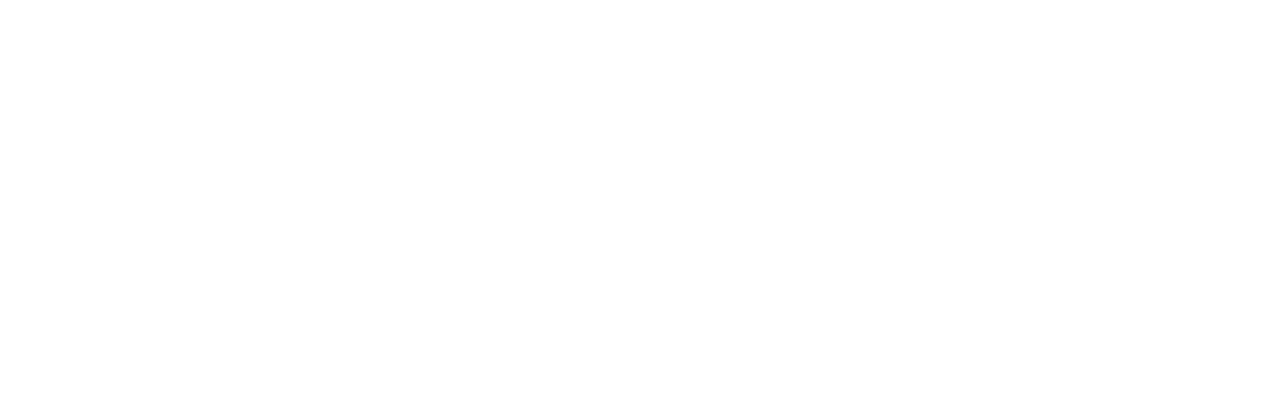
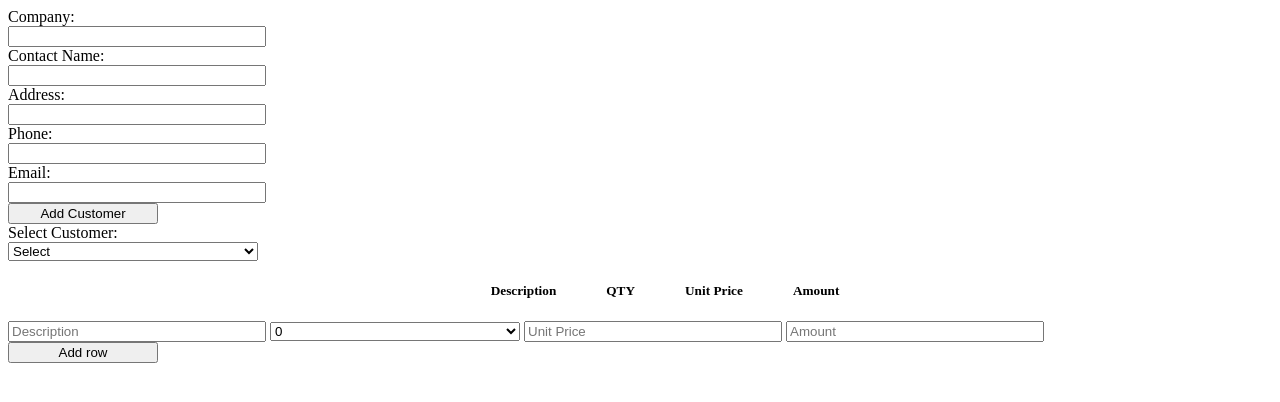
Before and after one commit to alexkiyko/invoce-form-vanilla-js, a plain HTML site: page index.html in a window 1280 px wide. Drawn offline with Linux system fonts and the light colour scheme.

Commit message:
add html components, functions

```diff
--- a/index.html
+++ b/index.html
@@ -8,6 +8,59 @@
     <link rel="stylesheet" href="styles.css" />
   </head>
   <body>
+    <div class="clientBox">
+      <label for="name">Company:</label>
+      <input type="text" id="company" />
+      <label for="name">Contact Name:</label>
+      <input type="text" id="contactName" />
+      <label for="name">Address:</label>
+      <input type="text" id="address" />
+      <label for="name">Phone:</label>
+      <input type="number" id="phone" />
+      <label for="name">Email:</label>
+      <input name="email" type="email" id="email" />
+      <button onclick="addCustomer()">Add Customer</button>
+      <label for="customer">Select Customer:</label>
+
+      <select id="selectItem" name="selectItem">
+        <option value="none">Select</option>
+      </select>
+
+
+    </div>
+
+    <div class="addItemHeader">
+      <div>
+        <h5>Description</h5>
+      </div>
+      <div>
+        <h5>QTY</h5>
+      </div>
+      <div>
+        <h5>Unit Price</h5>
+      </div>
+      <div>
+        <h5>Amount</h5>
+      </div>
+    </div>
+    <div id="form">
+      <div id="row-addService-0">
+        <input type="text" id="description" placeholder="Description">
+        <select id="selectQYT" name="selectQYT" onchange="getQyt()">
+          <option value="0">0</option>
+          <option value="1">1</option>
+          <option value="2">2</option>
+          <option value="3">3</option>
+          <option value="4">4</option>
+          <option value="5">5</option>
+        </select>
+        <input type="number" id="unitPrice" placeholder="Unit Price" onchange="getUnitPrice()">
+        <input type="text" id="amount" placeholder="Amount">
+      </div>
+
+    </div>
+      <button onclick="addNewRow()">Add row</button>
+    </div>
 
     <script src="scripts.js"></script>
   </body>
--- a/scripts.js
+++ b/scripts.js
@@ -0,0 +1,137 @@
+const clientList = [
+  {
+    id: "1",
+    company: "Test1",
+    contactName: "Alex Smith",
+    address: "123 st NY 11105",
+    phone: "1231234455",
+  },
+  {
+    id: "1",
+    company: "Test2",
+    contactName: "Alex Smith",
+    address: "123 st NY 11105",
+    phone: "1231234455",
+  },
+  {
+    id: "1",
+    company: "Test3",
+    contactName: "Alex Smith",
+    address: "123 st NY 11105",
+    phone: "1231234455",
+  },
+];
+
+function addCustomer() {
+  const company = document.getElementById("company").value;
+  const contact = document.getElementById("contactName").value;
+  const address = document.getElementById("address").value;
+  const phone = document.getElementById("phone").value;
+  const email = document.getElementById("email").value;
+
+  // console.log(company, contact, address, phone, email);
+  // console.log(document.getElementById("selectItem").value);
+  // get selected value
+  // var e = document.getElementById("selectQYT");
+  // console.log('qyt', e.options[e.selectedIndex].text);
+
+}
+let unitPrice
+let qyt;
+function getUnitPrice() {
+  unitPrice = document.getElementById("unitPrice").value;
+  console.log('price', unitPrice)
+}
+
+function getQyt() {
+  el = document.getElementById("selectQYT");
+  qyt = el.options[el.selectedIndex].text
+  console.log('qyt', qyt)
+  // if (qyt === 'QYT') alert('test')
+}
+
+function setAttributes(el, attrs) {
+  for(var key in attrs) {
+    el.setAttribute(key, attrs[key]);
+  }
+}
+
+function addNewRow() {
+  const form = document.getElementById('form')
+  const rows = document.querySelectorAll('div[id^="row-addService"]')
+  console.log(rows.length)
+
+  const div = document.createElement('div');
+  div.setAttribute('id', `row-addService-${rows.length}`)
+  form.appendChild(div)
+
+  const inputDesc = document.createElement('input')
+  setAttributes(inputDesc, {'type': 'text', 'id':"description", 'placeholder':"Description" })
+  div.appendChild(inputDesc)
+
+  const selectQYT = document.createElement('select')
+  setAttributes(selectQYT, {'name': 'selectQYT', 'id':"selectQYT" })
+  div.appendChild(selectQYT)
+
+  for(let i = 0; i <= 5; i++) {
+    const option = document.createElement('option')
+    setAttributes(option, {'value': i })
+    option.innerText = i
+    selectQYT.appendChild(option)
+  }
+
+  const inputUnitPrice = document.createElement('input')
+  setAttributes(inputUnitPrice, {'type': 'number', 'id':"unitPrice", 'placeholder':"Unit Price" })
+  div.appendChild(inputUnitPrice)
+
+  const inputAmount = document.createElement('input')
+  setAttributes(inputAmount, {'type': 'text', 'id':"amount", 'placeholder':"Amount" })
+  div.appendChild(inputAmount)
+}
+
+let amountSelector = document.getElementById("amount")
+let unit = document.getElementById("unitPrice")
+let selectS = document.getElementById("selectQYT")
+document.addEventListener('change', (event) => {
+  console.log(event.target.nodeName)
+  console.log(event)
+  // if(event.target.nodeName === "BUTTON") {
+  //     const id = event.target.id
+  //     console.log(id)
+  //     for (let i = 0; i < list.length; i++) {
+  //         if(list[i].id === id) list[i].done = !list[i].done
+
+  //     }
+  // }
+})
+// console.log(document.getElementById("unitPrice").value)
+
+
+// function selectCustomer() {
+//   for (let i = 0; i < clientList.length; i++) {
+//     const listItem = document.createElement("option");
+//     listItem.setAttribute("value", clientList[i].company);
+//     const listItemText = document.createTextNode(clientList[i].company);
+//     listItem.appendChild(listItemText);
+//     document.getElementById("selectItem").appendChild(listItem);
+//   }
+// }
+
+// selectCustomer();
+
+let dropdown = document.getElementById("selectItem");
+dropdown.length = 0;
+
+let defaultOption = document.createElement("option");
+defaultOption.text = "Select";
+
+dropdown.add(defaultOption);
+dropdown.selectedIndex = 0;
+
+let option;
+for (let i = 0; i < clientList.length; i++) {
+  option = document.createElement("option");
+  option.text = clientList[i].company;
+  option.value = clientList[i].id;
+  dropdown.add(option);
+}
--- a/styles.css
+++ b/styles.css
@@ -0,0 +1,36 @@
+body {
+  background: white;
+}
+
+.clientBox {
+  display: grid;
+  width: 100%;
+}
+
+input {
+  width: 250px;
+}
+
+select {
+  width: 250px;
+}
+
+button {
+  width: 150px;
+}
+
+.addItemHeader {
+  display: flex;
+  justify-content: center;
+
+}
+
+.addItemHeader h5 {
+  padding-left: 50px;
+}
+
+.addItem {
+  display: flex;
+  flex-flow: wrap;
+  align-items: center;
+}
```
Also changed, not shown: 1 other file.
